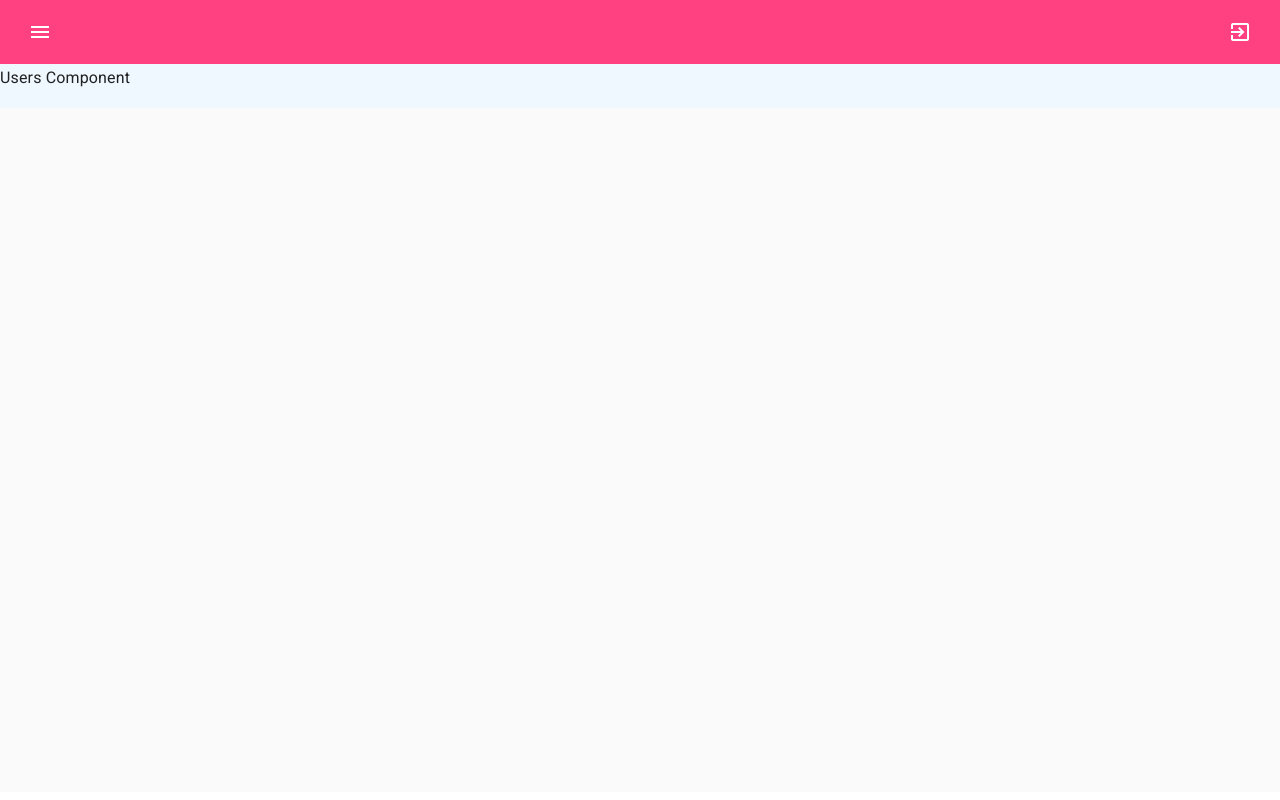
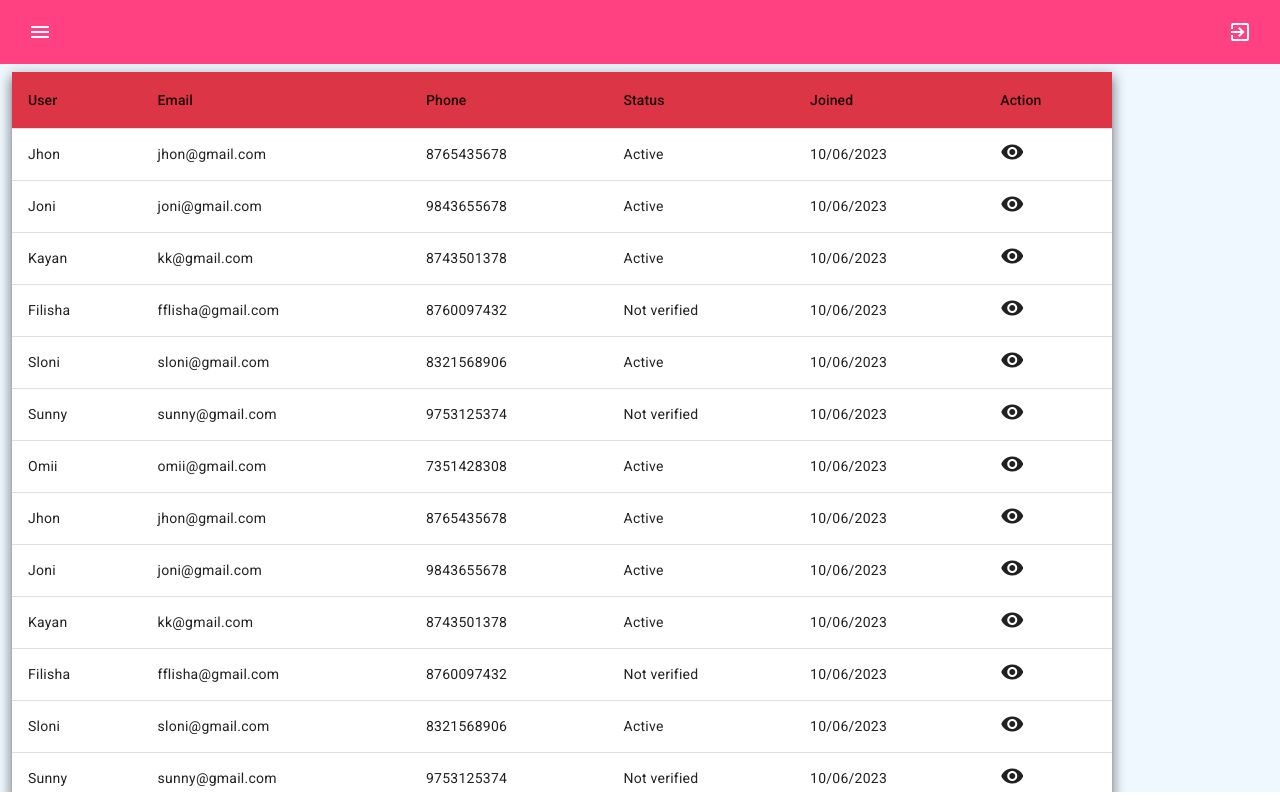
Before and after one commit to harshadaranwade/FinalProjectVelocity, an Angular app: page /users in a window 1280 px wide. Built offline with nearby package versions, Linux system fonts and the light colour scheme.

Commit message:
Users module added

```diff
--- a/src/app/FeaturedModule/product/addproduct/addproduct.component.ts
+++ b/src/app/FeaturedModule/product/addproduct/addproduct.component.ts
@@ -57,4 +57,7 @@ export class AddproductComponent {
     this.router.navigate(['/product'])
   }
 
+  updateDataToServer(){
+
+  }
 }
--- a/src/app/FeaturedModule/users/users.component.html
+++ b/src/app/FeaturedModule/users/users.component.html
@@ -1 +1,50 @@
-<h3>Users Component</h3>
+<div class="container mt-2">
+    <div class="mat-elevation-z8">
+    <table mat-table [dataSource]="userlist" class="mat-elevation-z8" [width]="100">
+
+
+    <ng-container matColumnDef="User">
+    <th class="bg-danger" mat-header-cell *matHeaderCellDef > User </th>
+    <td mat-cell *matCellDef="let element"> {{element.User}} </td>
+    </ng-container>
+
+
+    <ng-container matColumnDef="Email">
+    <th  class="bg-danger" mat-header-cell *matHeaderCellDef  > Email </th>
+    <td mat-cell *matCellDef="let element"> {{element.Email}} </td>
+    </ng-container>
+
+
+    <ng-container matColumnDef="Phone">
+    <th  class="bg-danger" mat-header-cell *matHeaderCellDef> Phone </th>
+    <td mat-cell *matCellDef="let element"> {{element.Phone}} </td>
+    </ng-container>
+
+
+    <ng-container matColumnDef="Status">
+    <th  class="bg-danger" mat-header-cell *matHeaderCellDef> Status </th>
+    <td mat-cell *matCellDef="let element"> <span class="bg-$green-600">{{element.Status}}</span> </td>
+    </ng-container>
+
+    <ng-container matColumnDef="Joined">
+    <th  class="bg-danger"mat-header-cell *matHeaderCellDef> Joined </th>
+    <td mat-cell *matCellDef="let element"> {{element.Joined}} </td>
+    </ng-container>
+
+    <ng-container matColumnDef="Action">
+    <th class="bg-danger"mat-header-cell *matHeaderCellDef> Action </th>
+    <td mat-cell *matCellDef="let element"> <mat-icon>visibility</mat-icon> </td>
+    </ng-container>
+
+    <tr mat-header-row *matHeaderRowDef="displayedColumns"></tr>
+    <tr mat-row *matRowDef="let row; columns: displayedColumns;"></tr>
+
+    </table>
+
+    <!-- <mat-paginator [length]="100"
+              [pageSize]="10"
+              [pageSizeOptions]="[5, 10, 25, 100]"
+              aria-label="Select page">
+</mat-paginator> -->
+    </div>
+    </div>
--- a/src/app/FeaturedModule/users/users.component.scss
+++ b/src/app/FeaturedModule/users/users.component.scss
@@ -0,0 +1,3 @@
+table{
+    width: 1100px;
+  }
--- a/src/app/FeaturedModule/users/users.component.ts
+++ b/src/app/FeaturedModule/users/users.component.ts
@@ -1,10 +1,55 @@
-import { Component } from '@angular/core';
+import { Component, OnInit } from '@angular/core';
+import { MatTableDataSource, MatTableModule } from '@angular/material/table';
+import { SampleService } from 'src/app/sample.service'
+
+interface User {
+  User: string;
+  Email: any;
+  Phone: Number;
+  Status: string;
+  Joined: string;
+}
 
 @Component({
   selector: 'app-users',
   templateUrl: './users.component.html',
   styleUrls: ['./users.component.scss']
 })
-export class UsersComponent {
 
-}
+export class UsersComponent implements OnInit {
+  userlist:any[]=[];
+
+  displayedColumns: string[] = ['User', 'Email', 'Phone', 'Status', 'Joined','Action'];
+  dataSource :any= MatTableDataSource<any>;
+
+
+  constructor(private http: SampleService) { }
+  ngOnInit(): void {
+    this.userlist=this.obj;
+    this.dataSource=new MatTableDataSource(this.obj)
+    // this.http.getDataFromServer('userList').subscribe(res=>{
+    //   if (res && res.length > 0){
+    //     console.log()
+    //   }
+    // })
+  }
+    obj = [
+      { User: "Jhon", Email: "jhon@gmail.com", Phone: '8765435678', Status: "Active", Joined: '10/06/2023', },
+      { User: "Joni", Email: "joni@gmail.com", Phone: '9843655678', Status: "Active", Joined: '10/06/2023', },
+      { User: "Kayan", Email: "kk@gmail.com", Phone: '8743501378', Status: "Active", Joined: '10/06/2023', },
+      { User: "Filisha", Email: "fflisha@gmail.com", Phone: '8760097432', Status: "Not verified", Joined: '10/06/2023', },
+      { User: "Sloni", Email: "sloni@gmail.com", Phone: '8321568906', Status: "Active", Joined: '10/06/2023', },
+      { User: "Sunny", Email: "sunny@gmail.com", Phone: '9753125374', Status: "Not verified", Joined: '10/06/2023', },
+      { User: "Omii", Email: "omii@gmail.com", Phone: '7351428308', Status: "Active", Joined: '10/06/2023', },
+      { User: "Jhon", Email: "jhon@gmail.com", Phone: '8765435678', Status: "Active", Joined: '10/06/2023', },
+      { User: "Joni", Email: "joni@gmail.com", Phone: '9843655678', Status: "Active", Joined: '10/06/2023', },
+      { User: "Kayan", Email: "kk@gmail.com", Phone: '8743501378', Status: "Active", Joined: '10/06/2023', },
+      { User: "Filisha", Email: "fflisha@gmail.com", Phone: '8760097432', Status: "Not verified", Joined: '10/06/2023', },
+      { User: "Sloni", Email: "sloni@gmail.com", Phone: '8321568906', Status: "Active", Joined: '10/06/2023', },
+      { User: "Sunny", Email: "sunny@gmail.com", Phone: '9753125374', Status: "Not verified", Joined: '10/06/2023', },
+      { User: "Omii", Email: "omii@gmail.com", Phone: '7351428308', Status: "Active", Joined: '10/06/2023', }
+    ]
+
+
+
+  }
--- a/src/app/FeaturedModule/users/users.module.ts
+++ b/src/app/FeaturedModule/users/users.module.ts
@@ -2,6 +2,7 @@ import { NgModule } from '@angular/core';
 import { CommonModule } from '@angular/common';
 
 import { UsersRoutingModule } from './users-routing.module';
+import { MaterialModule } from 'src/app/MaterialModule/material/material.module';
 import { UsersComponent } from './users.component';
 
 
@@ -11,7 +12,9 @@ import { UsersComponent } from './users.component';
   ],
   imports: [
     CommonModule,
-    UsersRoutingModule
+    UsersRoutingModule,
+    MaterialModule,
+    MaterialModule
   ]
 })
 export class UsersModule { }
--- a/src/app/sample.service.ts
+++ b/src/app/sample.service.ts
@@ -15,4 +15,7 @@ export class SampleService {
     const url = this.baseUrl + endPoint;
     return this.http.get(url,{headers:this.httpHeaders});
   }
+ saveDataToServer(endPoint:string){
+console.log('Hi');
+ }
 }
--- a/src/styles.scss
+++ b/src/styles.scss
@@ -2,6 +2,3 @@
 @import url("../node_modules/bootstrap/dist/css/bootstrap.min.css");
 html, body { height: 100%; }
 body { margin: 0; font-family: Roboto, "Helvetica Neue", sans-serif; }
-
-/* Importing Bootstrap SCSS file. */
-@import 'bootstrap/scss/bootstrap';
```
Also changed, not shown: database.json (+11 -1 lines), src/app/FeaturedModule/product/product.module.ts (+6 -1 lines), src/app/MaterialModule/material/material.module.ts (+4 -5 lines).
